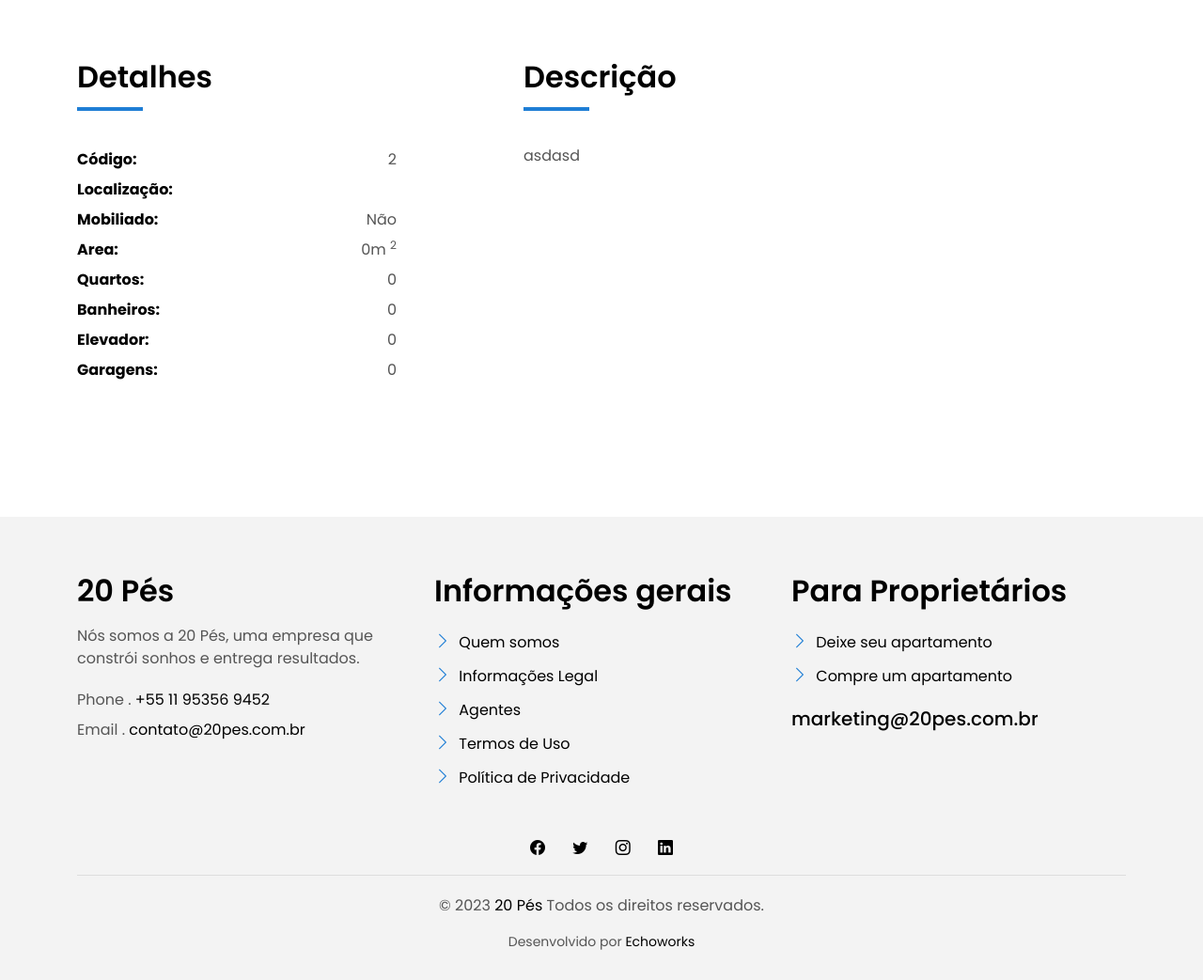
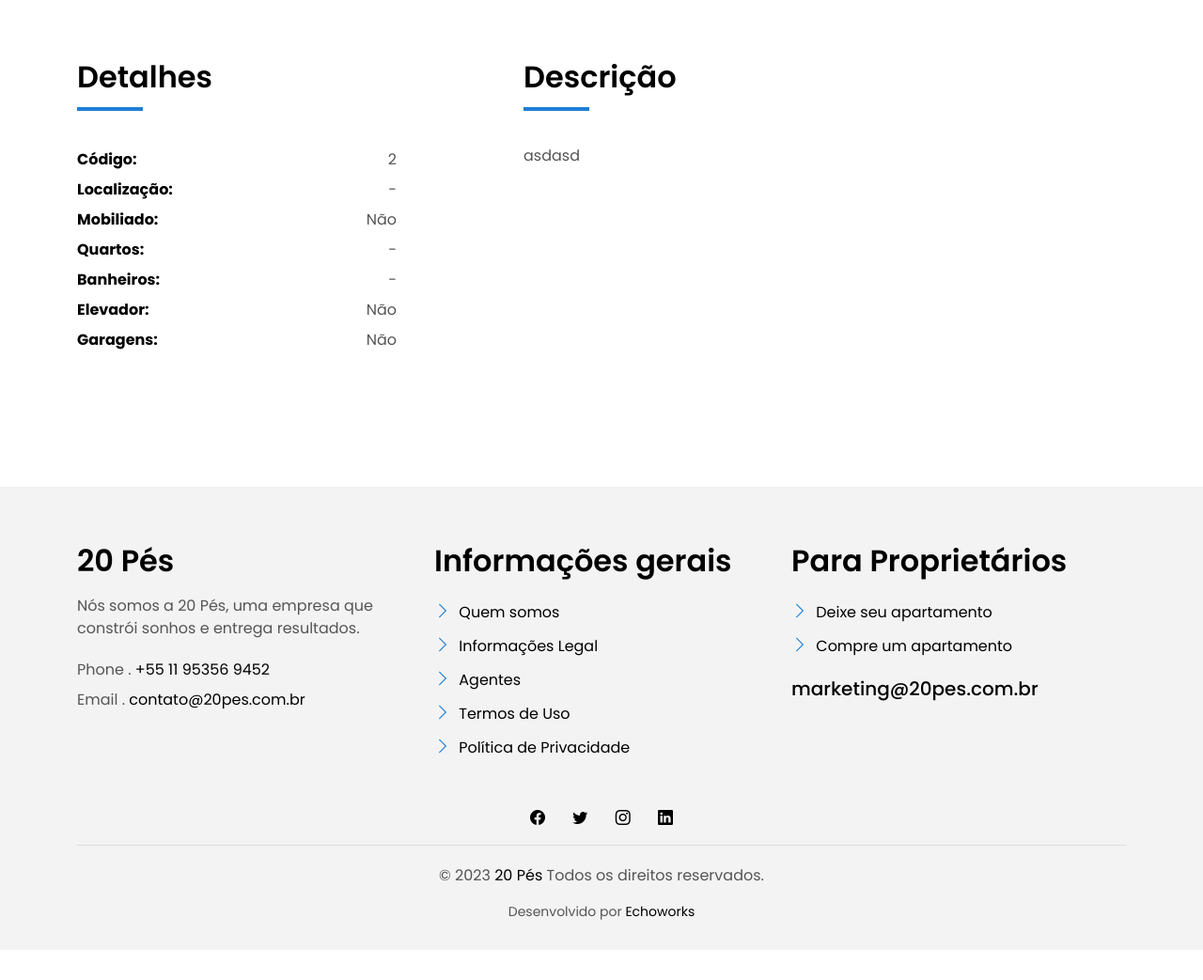
Before and after one commit to everlon/20pes, a Django app: a page that uses imoveis/templates/property-single.html in a window 1280 px wide. Shown: the part 395-1438 px from the top of the page at 94% size. After the commit the page ends 1374 px from the top, so only its background shows below. Run offline with Django 4.2, Linux system fonts and the light colour scheme; data comes from the database, SQL or seed files in the repository; some libraries are stand-ins or nearby versions.

Commit message:
Detalhes

```diff
--- a/imoveis/templates/contactus.html
+++ b/imoveis/templates/contactus.html
@@ -14,7 +14,7 @@
           <div class="col-md-12 col-lg-8">
             <div class="title-single-box">
               <h1 class="title-single">Contatos</h1>
-              <span class="color-text-a">Aut voluptas consequatur unde sed omnis ex placeat quis eos. Aut natus officia corrupti qui autem fugit consectetur quo. Et ipsum eveniet laboriosam voluptas beatae possimus qui ducimus. Et voluptatem deleniti. Voluptatum voluptatibus amet. Et esse sed omnis inventore hic culpa.</span>
+              <span class="color-text-a">Estamos sempre prontos para atendê-lo e esclarecer todas as suas dúvidas. Seja para discutir um projeto, obter mais informações sobre nossos serviços ou iniciar uma parceria, estamos à disposição.</span>
             </div>
           </div>
           <div class="col-md-12 col-lg-4">
@@ -59,6 +59,7 @@
 
               </div>
               <div class="col-md-5 section-md-t3">
+                <div class="icon-box-content mb-4">Não hesite em nos contatar para descobrir como a 20 Pés pode tornar seus sonhos imobiliários realidade. Estamos ansiosos para ouvir de você e iniciar uma jornada rumo a experiências de vida excepcionais e investimentos sólidos.</div>
                 <div class="icon-box section-b2">
                   <div class="icon-box-icon">
                     <span class="bi bi-envelope"></span>
--- a/imoveis/templates/index.html
+++ b/imoveis/templates/index.html
@@ -187,14 +187,16 @@
             <div class="carousel-item-b swiper-slide">
               <div class="card-box-a card-shadow">
                 <div class="img-box-a">
-                  <img src="/media/{{ i.imagem }}" alt="" class="img-a img-fluid">
+                  <img src="/media/{{ i.imagem }}" alt="" class="img-a img-fluid" style="height: 400px;">
                 </div>
                 <div class="card-overlay">
                   <div class="card-overlay-a-content">
                     <div class="card-header-a">
                       <h2 class="card-title-a">
                         <a href="{% url 'property-single' slug=i.slug %}">{{ i.titulo }}
-                          <br />{{ i.cidade }}-{{ i.uf}}</a>
+                          {% if i.cidade %}
+                            <br />{{ i.cidade|default:"" }}-{{ i.uf|default:"" }}</a>
+                        {% endif %}
                       </h2>
                     </div>
                     <div class="card-body-a">
--- a/imoveis/templates/property-single.html
+++ b/imoveis/templates/property-single.html
@@ -41,17 +41,17 @@
         <div class="row justify-content-center">
           <div class="col-lg-8">
             <div id="property-single-carousel" class="swiper">
-              <div class="swiper-wrapper">
+              <div class="swiper-wrapper text-center">
                 {% if property.galeria_imagens.all %}
                   {% for i in property.galeria_imagens.all %}
                     <div class="carousel-item-b swiper-slide">
-                      <img src="{{ i.imagem.thumb.url }}" alt="">
+                      <img src="{{ i.imagem.thumb.url }}" alt="" style="height: 640px;">
                       <br /><small>{{ i.titulo }}</small>
                     </div>
                   {% endfor %}
                 {% else %}
                   <div class="carousel-item-b swiper-slide">
-                    <img src="{{ property.imagem.thumb.url }}" alt="">
+                    <img src="{{ property.imagem.thumb.url }}" alt="" style="height: 640px;">
                   </div>
                 {% endif %}
               </div>
@@ -81,33 +81,35 @@
                       </li>
                       <li class="d-flex justify-content-between">
                         <strong>Localização:</strong>
-                        <span>{{ property.cidade|default:"" }}{{ property.uf|default:"" }}</span>
+                        <span>{{ property.cidade|default:"" }}{{ property.uf|default:"-" }}</span>
                       </li>
                       <li class="d-flex justify-content-between">
                         <strong>Mobiliado:</strong>
                         <span>{{ property.mobiliado|yesno:"Sim,Não" }}</span>
                       </li>
+                      {% if property.area %}
                       <li class="d-flex justify-content-between">
                         <strong>Area:</strong>
-                        <span>{{ property.area }}m
+                        <span>{{ property.area|default:"-" }}m
                           <sup>2</sup>
                         </span>
                       </li>
+                      {% endif %}
                       <li class="d-flex justify-content-between">
                         <strong>Quartos:</strong>
-                        <span>{{ property.quartos }}</span>
+                        <span>{{ property.quartos|default:"-" }}</span>
                       </li>
                       <li class="d-flex justify-content-between">
                         <strong>Banheiros:</strong>
-                        <span>{{ property.banheiros }}</span>
+                        <span>{{ property.banheiros|default:"-" }}</span>
                       </li>
                       <li class="d-flex justify-content-between">
                         <strong>Elevador:</strong>
-                        <span>{{ property.elevador }}</span>
+                        <span>{{ property.elevador|default:"Não" }}</span>
                       </li>
                       <li class="d-flex justify-content-between">
                         <strong>Garagens:</strong>
-                        <span>{{ property.vagas_garagem }}</span>
+                        <span>{{ property.vagas_garagem|default:"Não" }}</span>
                       </li>
                     </ul>
                   </div>
```
Also changed, not shown: imoveis/templates/property-grid.html (+9 -7 lines).
